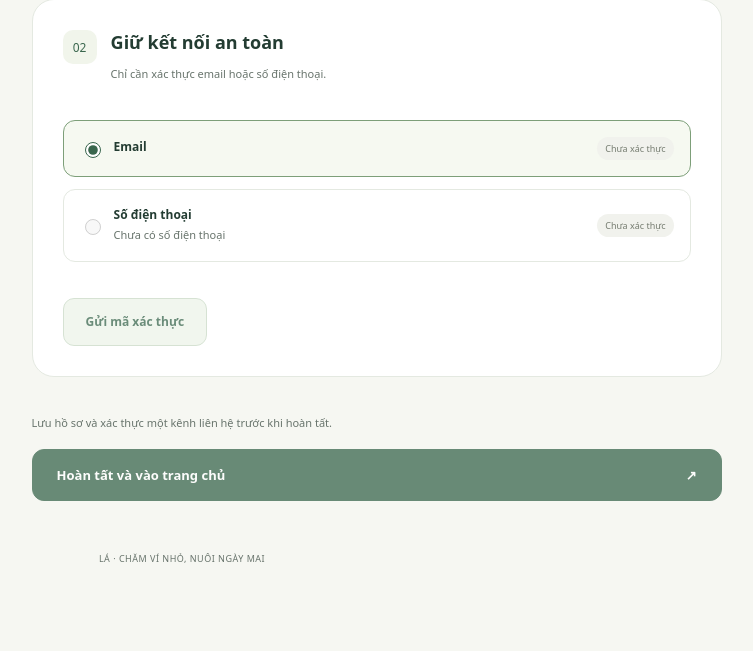
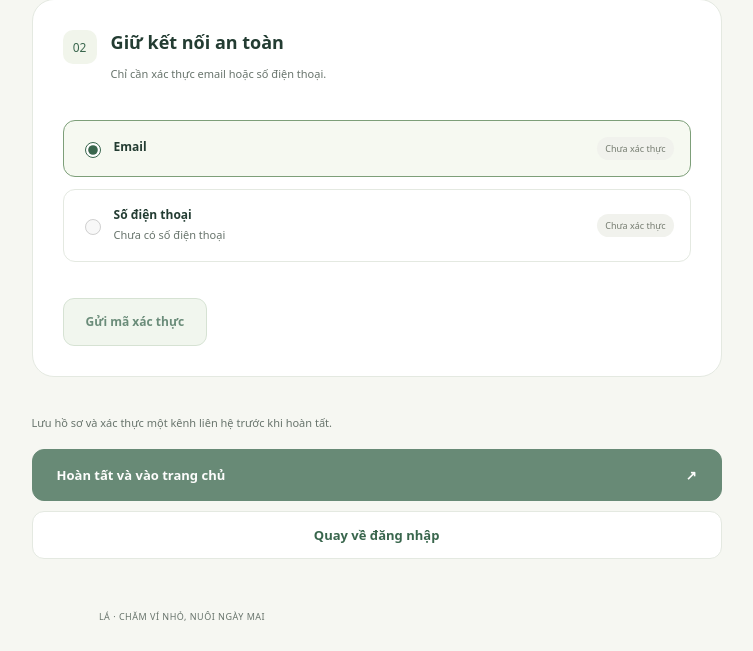
Before and after one commit to HanVCH/DoAn2_La, a Node project: template FontEnd/views/onboarding.ejs in a window 1280 px wide. Shown: the part 899-1550 px from the top of the page, without its empty margins (458-1211 px from the left). Before the commit the page ends 1462 px from the top, so only its background shows below. Run offline with Node 20 templates, Linux system fonts and the light colour scheme; the template is opened without the code that fills it, so the values that code supplies are empty; some web fonts are replaced.

Commit message:
Add return to sign-in from profile setup

```diff
--- a/FontEnd/public/css/onboarding.css
+++ b/FontEnd/public/css/onboarding.css
@@ -48,6 +48,7 @@
 .finish-section { padding: 4px 0 20px; }
 .finish-section p { font-size: 11px; color: var(--text-secondary); line-height: 1.7; margin-bottom: 16px; }
 .finish-section .primary-button { justify-content: space-between; padding: 0 24px; }
+.finish-section .login-button { margin-top: 10px; }
 .visually-hidden { position: absolute; width: 1px; height: 1px; padding: 0; overflow: hidden; clip: rect(0,0,0,0); white-space: nowrap; border: 0; }
 .home-content { max-width: 760px; margin: 80px auto; }
 .home-content h1 { font-size: 38px; line-height: 1.4; margin: 18px 0; }
--- a/FontEnd/public/js/onboarding.js
+++ b/FontEnd/public/js/onboarding.js
@@ -165,7 +165,17 @@ completeButton.addEventListener('click',()=>{
     } catch(error){showCompletionStatus(error.message || 'Chưa thể hoàn tất thiết lập. Vui lòng thử lại.');throw error;}
   });
 });
-document.querySelector('#logout-button').addEventListener('click',event=>perform(event.currentTarget,'Đang đăng xuất…',async()=>{await request('/api/auth/logout','POST',{});window.location.assign('/login');}));
+function returnToLogin(event) {
+  if (busy.size) return;
+  perform(event.currentTarget,'Đang đăng xuất…',async()=>{
+    await request('/api/auth/logout','POST',{});
+    window.location.assign('/login');
+  });
+}
+document.querySelector('#logout-button').addEventListener('click',returnToLogin);
+const returnButton = document.querySelector('#return-to-login');
+returnButton.addEventListener('click',returnToLogin);
+returnButton.disabled = false;
 for(const input of form.querySelectorAll('input'))input.readOnly=true;
 form.elements.usagePurpose.disabled=true;saveButton.disabled=true;sendButton.disabled=true;
 showStatus('Đang tải thông tin của bạn…','info');
--- a/FontEnd/views/onboarding.ejs
+++ b/FontEnd/views/onboarding.ejs
@@ -31,7 +31,7 @@
           <div class="section-heading"><span class="step-number">01</span><div><h2 id="profile-title">Một chút về bạn</h2><p>Các trường dưới đây đều cần thiết để hoàn tất.</p></div></div>
           <form id="profile-form" novalidate>
             <%- include('partials/profile-fields') %>
-            <button class="button save-button" type="submit" id="save-profile">Lưu thông tin</button>
+            <button class="button save-button" type="submit" id="save-profile" disabled>Lưu thông tin</button>
             <p class="saved-note" id="saved-note" role="status" hidden>Thông tin của bạn đã được lưu.</p>
           </form>
         </section>
@@ -52,7 +52,12 @@
             <p id="otp-expiry" class="field-hint"></p><p id="otp-error" class="field-error" hidden></p>
           </form>
         </section>
-        <div class="finish-section"><p id="completion-hint">Lưu hồ sơ và xác thực một kênh liên hệ trước khi hoàn tất.</p><p id="completion-status" class="form-status" role="status" aria-live="polite" tabindex="-1" hidden></p><button class="button primary-button" type="button" id="complete-onboarding" aria-describedby="completion-hint completion-status" disabled>Hoàn tất và vào trang chủ <span aria-hidden="true">↗</span></button></div>
+        <div class="finish-section">
+          <p id="completion-hint">Lưu hồ sơ và xác thực một kênh liên hệ trước khi hoàn tất.</p>
+          <p id="completion-status" class="form-status" role="status" aria-live="polite" tabindex="-1" hidden></p>
+          <button class="button primary-button" type="button" id="complete-onboarding" aria-describedby="completion-hint completion-status" disabled>Hoàn tất và vào trang chủ <span aria-hidden="true">↗</span></button>
+          <button class="button login-button" type="button" id="return-to-login" disabled>Quay về đăng nhập</button>
+        </div>
       </section>
     </main>
     <footer class="page-footer">LÁ · CHĂM VÍ NHỎ, NUÔI NGÀY MAI</footer>
```
Also changed, not shown: tests/onboarding.spec.js (+23 -0 lines).
